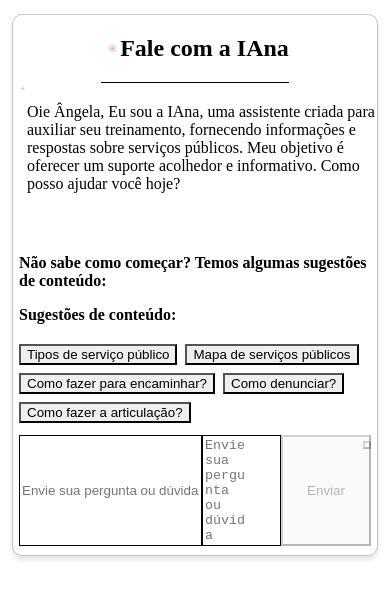
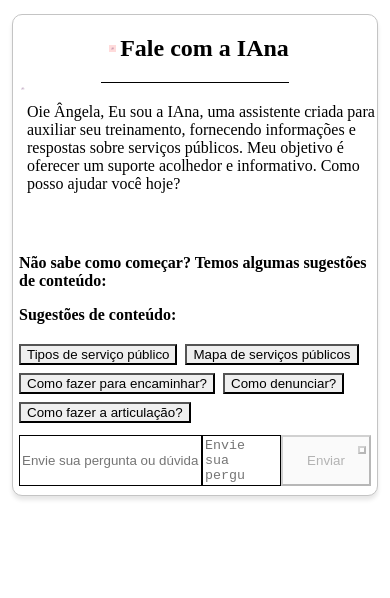
Before and after one commit to mapadoacolhimento/boas-vindas-chatbot, a Next.js app in the folder packages/ui/: page / in a window 390 px wide. Shown: the top 598 px of the page. Built offline with nearby package versions, Linux system fonts and the light colour scheme.

Commit message:
Adicionando um valor máximo de linhas ao autoResize e tornando o elemento de botão responsivo ao aumento do input

```diff
--- a/packages/ui/components/InputMessage.tsx
+++ b/packages/ui/components/InputMessage.tsx
@@ -85,7 +85,8 @@ const InputMessage = ({
         />
 
         <AutoResizeTextarea
-          display={{ base: "initial", md: "none" }}
+          display={{ base:"initial", md: "none" }}
+          maxRows={3}
           _hover={{
             borderWidth: "1px",
             borderStyle: "solid",
@@ -128,8 +129,10 @@ const InputMessage = ({
           pr={35}
         />
         <InputRightElement
-          display={{ base: "initial", md: "none" }}
+          display={{ base: "flex", md: "none" }}
+          p="5px"
           h="100%"
+
         >
           <IconButton
             size={"xs"}
```
